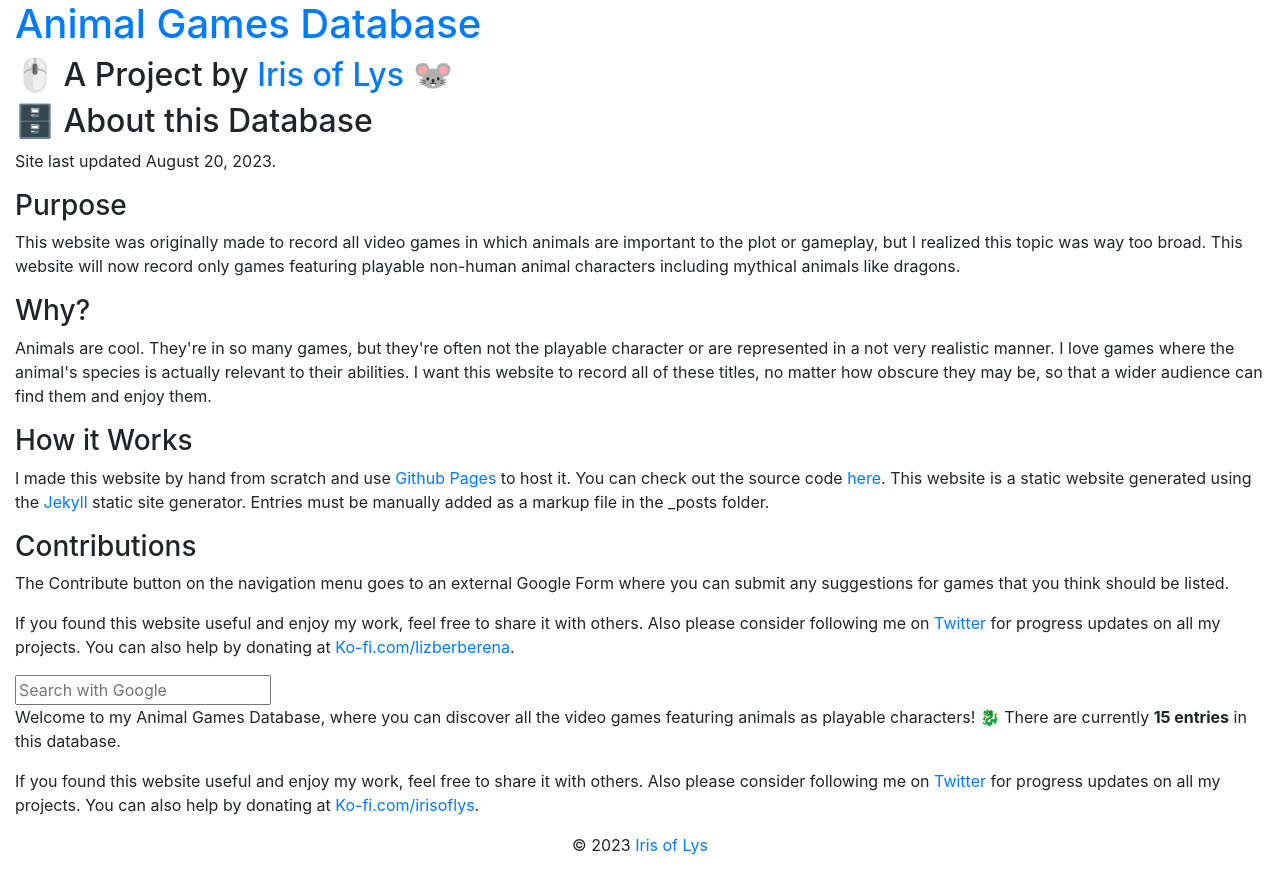
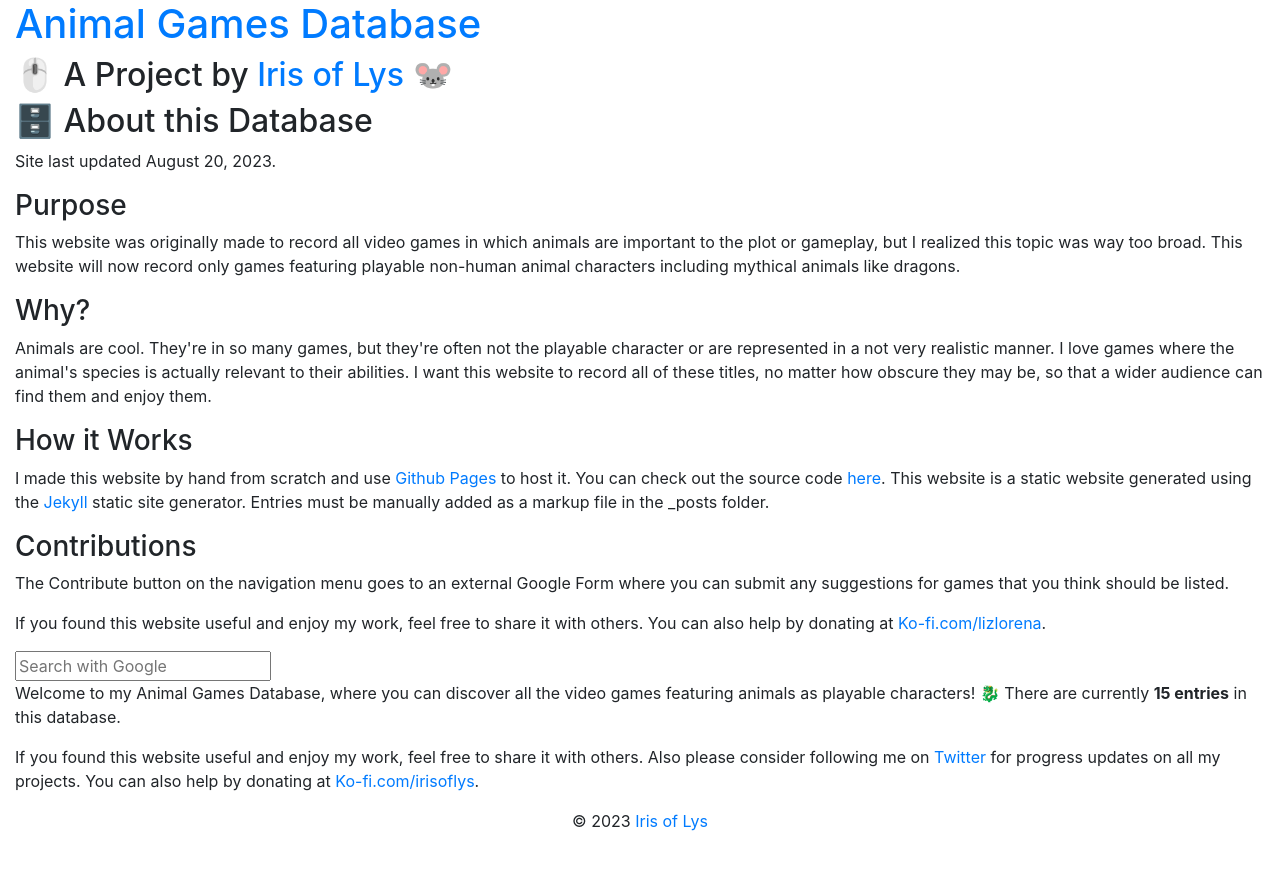
Before and after one commit to byliz/animal-game-database, a Jekyll site: the page built from about/index.html, in a window 1280 px wide. Shown: the top 894 px of the page. Built offline with Jekyll 4.4.1, drawn with Linux system fonts in a browser that asks for light colours; nearby versions of some CDN libraries.

Commit message:
Update index.html

```diff
--- a/about/index.html
+++ b/about/index.html
@@ -34,4 +34,4 @@ This website was originally made to record all video games in which animals are
 The Contribute button on the navigation menu goes to an external Google Form where you can submit any suggestions for games that you think should be listed.
 </p>
 
-<p>If you found this website useful and enjoy my work, feel free to share it with others. Also please consider following me on <a href="http://twitter.com/lizberberena" target="_blank">Twitter</a> for progress updates on all my projects. You can also help by donating at <a href="https://ko-fi.com/lizberberena" target="_blank">Ko-fi.com/lizberberena</a>.</p>
+<p>If you found this website useful and enjoy my work, feel free to share it with others. You can also help by donating at <a href="https://ko-fi.com/lizlorena" target="_blank">Ko-fi.com/lizlorena</a>.</p>
```
